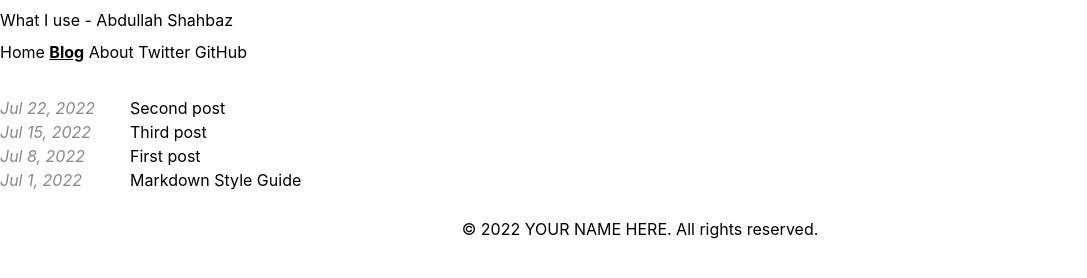
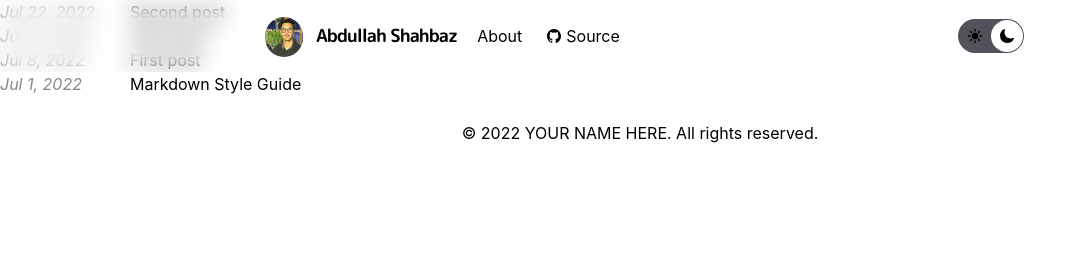
Before and after one commit to abdullah048/craftzfox-uses, an Astro site: page /blog in a window 1280 px wide. Shown: the whole page, without its empty margins (0-1087 px from the left). Built offline with nearby package versions, Linux system fonts and the light colour scheme; Astro itself is replaced by a stand-in of ours.

Commit message:
feat(theme-toggle-button): added toggle for dark and light theme

```diff
--- a/astro.config.mjs
+++ b/astro.config.mjs
@@ -6,6 +6,6 @@ import tailwind from '@astrojs/tailwind'
 
 // https://astro.build/config
 export default defineConfig({
-  site: 'https://craftzfox.vercel.app',
+  site: 'https://craftzfox-uses.vercel.app',
   integrations: [sitemap(), react(), image(), tailwind()]
 })
--- a/package.json
+++ b/package.json
@@ -17,16 +17,17 @@
     "@astrojs/sitemap": "^1.0.0",
     "@astrojs/tailwind": "^2.0.1",
     "astro": "^1.2.8",
+    "eslint": "^8.23.1",
     "eslint-plugin-astro": "^0.19.0",
     "react": "^18.0.0",
     "react-dom": "^18.0.0",
+    "react-icons": "^4.4.0",
     "tailwindcss": "^3.0.24"
   },
   "devDependencies": {
-    "@types/react": "^18.0.20",
+    "@types/react": "^18.0.21",
     "@typescript-eslint/eslint-plugin": "^5.38.0",
     "@typescript-eslint/parser": "^5.38.0",
-    "eslint": "^8.23.1",
     "eslint-plugin-react": "^7.31.8"
   }
 }
--- /dev/null
+++ b/src/components/Body.astro
@@ -0,0 +1,3 @@
+<body class='bg-orange-50 dark:bg-zinc-900 text-zinc-900 dark:text-zinc-300 break-words leading-6 transition-colors duration-500'>
+  <slot />
+</body>
--- a/src/components/Header.astro
+++ b/src/components/Header.astro
@@ -1,25 +1,30 @@
 ---
-import HeaderLink from './HeaderLink.astro';
-import { SITE_TITLE } from '../config';
+import HeaderLink from './HeaderLink.astro'
+import { HOMEPAGE_URL } from '../config'
+import { IoLogoGithub } from 'react-icons/io5/index.js'
+import ProfileIcon from './icons/profile'
+import ToggleTheme from './theme-toggle-button'
 ---
 
-<header>
-	<h2>
-		{SITE_TITLE}
-	</h2>
-	<nav>
-		<HeaderLink href="/">Home</HeaderLink>
-		<HeaderLink href="/blog">Blog</HeaderLink>
-		<HeaderLink href="/about">About</HeaderLink>
-		<HeaderLink href="https://twitter.com/astrodotbuild" target="_blank">Twitter</HeaderLink>
-		<HeaderLink href="https://github.com/withastro/astro" target="_blank">GitHub</HeaderLink>
-	</nav>
+<header class='fixed w-full p-2 z-20 backdrop-blur-md'>
+  <div class='mx-auto max-w-3xl'>
+    <nav class='flex items-center gap-3 text-base'>
+      <a href='/' class='group'
+        ><h2
+          class='font-semibold tracking-tighter p-2 font-mplus text-lg flex items-center gap-3'
+        >
+          <ProfileIcon />
+          Abdullah Shahbaz
+        </h2>
+      </a>
+      <div class='items-center gap-6 hidden md:flex'>
+        <HeaderLink href={HOMEPAGE_URL}>About</HeaderLink>
+        <HeaderLink href='https://github.com/withastro/astro' target='_blank'
+          ><IoLogoGithub /> Source</HeaderLink
+        >
+      </div>
+      <div class='flex-1'></div>
+      <ToggleTheme client:load />
+    </nav>
+  </div>
 </header>
-<style>
-	header {
-		margin: 0em 0 2em;
-	}
-	h2 {
-		margin: 0.5em 0;
-	}
-</style>
--- a/src/components/HeaderLink.astro
+++ b/src/components/HeaderLink.astro
@@ -1,8 +1,8 @@
 ---
 export type Props = astroHTML.JSX.AnchorHTMLAttributes
 
-const { href, class: className, ...props } = Astro.props;
-const isActive = href === Astro.url.pathname.replace(/\/$/, '');
+const { href, class: className, ...props } = Astro.props
+const isActive = href === Astro.url.pathname.replace(/\/$/, '')
 ---
 
 <a href={href} class:list={[className, { active: isActive }]} {...props}>
@@ -10,8 +10,10 @@ const isActive = href === Astro.url.pathname.replace(/\/$/, '');
 </a>
 <style>
   a {
-		display: inline-block;
+    display: inline-flex;
     text-decoration: none;
+    align-items: center;
+    gap: 4px;
   }
   a.active {
     font-weight: bolder;
--- /dev/null
+++ b/src/components/icons/profile.tsx
@@ -0,0 +1,13 @@
+import React from 'react'
+
+export default function ProfileIcon() {
+  return (
+    <div className='w-[40px] h-[40px]'>
+      <img
+        src='/abdullah.jpeg'
+        alt='profileIcon'
+        className='rounded-full border border-white'
+      />
+    </div>
+  )
+}
--- /dev/null
+++ b/src/components/theme-toggle-button.tsx
@@ -0,0 +1,61 @@
+import { warn } from 'astro/dist/core/logger/core'
+import React, { useEffect, useState } from 'react'
+import { IoSunny, IoMoon } from 'react-icons/io5/index'
+
+const themes = ['light', 'dark']
+
+export default function ThemeToggle() {
+  const [isMounted, setIsMounted] = useState(false)
+  const [theme, setTheme] = useState(() => {
+    if (import.meta.env.SSR) {
+      return undefined
+    }
+    if (typeof localStorage !== 'undefined' && localStorage.getItem('theme')) {
+      return localStorage.getItem('theme')
+    }
+    if (window.matchMedia('(prefers-color-scheme: light)').matches) {
+      return 'dark'
+    }
+    return 'light'
+  })
+
+  const toggleTheme = () => {
+    const t = theme === 'light' ? 'dark' : 'light'
+    localStorage.setItem('theme', t)
+    setTheme(t)
+  }
+
+  useEffect(() => {
+    const root = document.documentElement
+    if (theme === 'light') {
+      root.classList.remove('dark')
+    } else {
+      root.classList.add('dark')
+    }
+  }, [theme])
+
+  useEffect(() => {
+    setIsMounted(true)
+  }, [])
+
+  return isMounted ? (
+    <div className='inline-flex items-center p-[1px] rounded-3xl bg-orange-300 dark:bg-zinc-600'>
+      {themes.map(t => {
+        const checked = t === theme
+        return (
+          <button
+            key={t}
+            className={`${checked ? 'bg-white text-black' : ''
+              } cursor-pointer rounded-3xl p-2`}
+            onClick={toggleTheme}
+            aria-lable='toggle Theme'
+          >
+            {t === 'light' ? <IoSunny /> : <IoMoon />}
+          </button>
+        )
+      })}
+    </div>
+  ) : (
+    <div></div>
+  )
+}
--- a/src/pages/blog.astro
+++ b/src/pages/blog.astro
@@ -1,17 +1,19 @@
 ---
-import BaseHead from '../components/BaseHead.astro';
-import Header from '../components/Header.astro';
-import Footer from '../components/Footer.astro';
-import { SITE_TITLE, SITE_DESCRIPTION } from '../config';
+import BaseHead from '../components/BaseHead.astro'
+import Header from '../components/Header.astro'
+import Footer from '../components/Footer.astro'
+import { SITE_TITLE, SITE_DESCRIPTION } from '../config'
 
 // Use Astro.glob() to fetch all posts, and then sort them by date.
 const posts = (await Astro.glob('./blog/*.{md,mdx}')).sort(
-	(a, b) => new Date(b.frontmatter.pubDate).valueOf() - new Date(a.frontmatter.pubDate).valueOf()
-);
+  (a, b) =>
+    new Date(b.frontmatter.pubDate).valueOf() -
+    new Date(a.frontmatter.pubDate).valueOf()
+)
 ---
 
 <!DOCTYPE html>
-<html lang="en">
+<html lang='en'>
   <head>
     <BaseHead title={SITE_TITLE} description={SITE_DESCRIPTION} />
     <style>
@@ -37,18 +39,23 @@ const posts = (await Astro.glob('./blog/*.{md,mdx}')).sort(
     <main>
       <section>
         <ul>
-					{posts.map((post) => (
+          {
+            posts.map(post => (
               <li>
-							<time dateTime={post.frontmatter.pubDate}>
-								{new Date(post.frontmatter.pubDate).toLocaleDateString('en-us', {
+                <time datetime={post.frontmatter.pubDate}>
+                  {new Date(post.frontmatter.pubDate).toLocaleDateString(
+                    'en-us',
+                    {
                       year: 'numeric',
                       month: 'short',
-									day: 'numeric',
-								})}
+                      day: 'numeric'
+                    }
+                  )}
                 </time>
                 <a href={post.url}>{post.frontmatter.title}</a>
               </li>
-					))}
+            ))
+          }
         </ul>
       </section>
     </main>
--- a/src/pages/index.astro
+++ b/src/pages/index.astro
@@ -3,6 +3,7 @@ import BaseHead from '../components/BaseHead.astro'
 import Header from '../components/Header.astro'
 import Footer from '../components/Footer.astro'
 import { SITE_TITLE, SITE_DESCRIPTION } from '../config'
+import Body from '../components/Body.astro'
 ---
 
 <!DOCTYPE html>
@@ -10,7 +11,7 @@ import { SITE_TITLE, SITE_DESCRIPTION } from '../config'
   <head>
     <BaseHead title={SITE_TITLE} description={SITE_DESCRIPTION} />
   </head>
-  <body>
+  <Body>
     <Header title={SITE_TITLE} />
     <main>
       <h1 class='font-mplus'>🧑‍🚀 Hello, Astronaut!</h1>
@@ -58,6 +59,7 @@ import { SITE_TITLE, SITE_DESCRIPTION } from '../config'
           >astro-blog-template
         </a> by <a href='https://twitter.com/Charca'>Maxi Ferreira</a>.
       </p>
-    </main><Footer />
-  </body>
+    </main>
+    <Footer />
+  </Body>
 </html>
```
Also changed, not shown: .eslintrc.cjs (added), .eslintrc.yml (deleted), public/abdullah.jpeg (added), 1 other file. Lines whose indentation alone changed are shown as unchanged.
